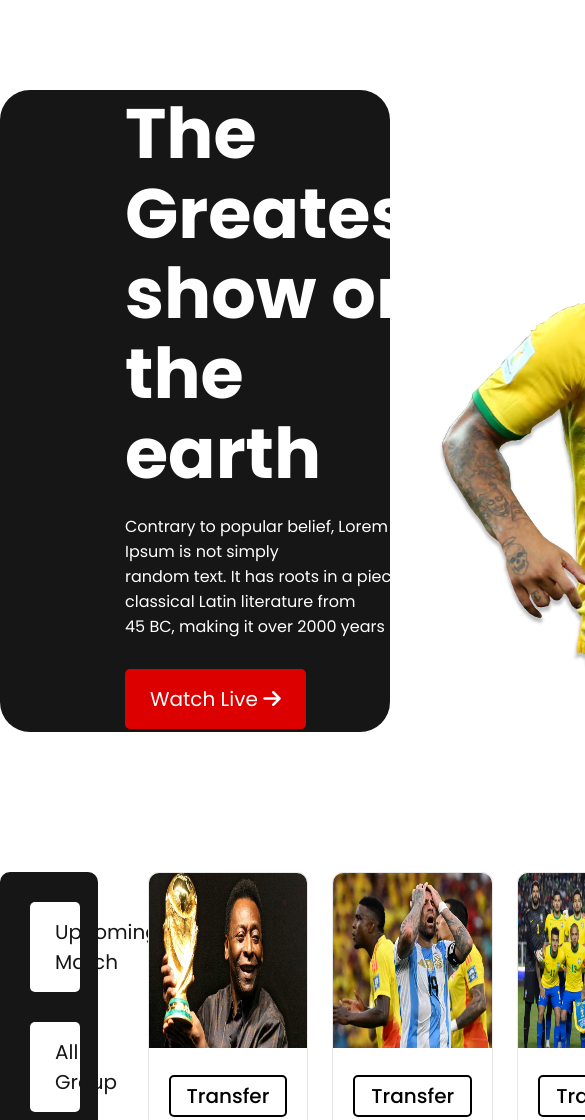
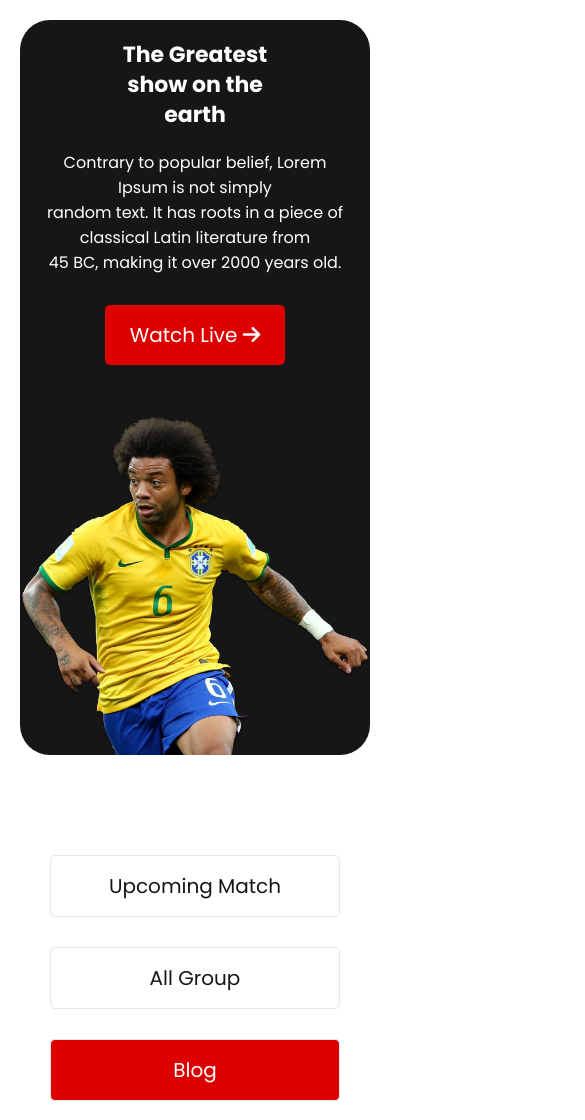
Before and after one commit to Antor-Chowdhury/world-cup, a plain HTML site: page index.html in a window 390 px wide. Shown: the top 1120 px of the page, 585 px wide, since content can reach past the window. Drawn offline with Linux system fonts and the light colour scheme.

Commit message:
made the website responsive for medium and small devices

```diff
--- a/main.css
+++ b/main.css
@@ -8,6 +8,14 @@
 .container {
   max-width: 1414px;
   margin: auto;
+}
+
+.hollow {
+  display: none;
+}
+
+img {
+  max-width: 100%;
 }
 
 .btn-primary {
@@ -44,6 +52,10 @@
 
 .banner-left {
   padding-left: 125px;
+  flex: 1;
+}
+.banner-right {
+  flex: 1;
 }
 
 .banner-right img {
@@ -150,3 +162,98 @@
   font-weight: 500;
   color: #b9b9b9;
 }
+
+/* Responsive Section  */
+
+/* Tab */
+@media screen and (max-width: 992px) {
+  .container {
+    margin:20px;
+    margin
+  }
+  /* Banner */
+  .banner-left {
+    padding: 60px;
+  }
+  .banner-right img {
+    padding-top: 30px;
+  }
+  .banner h2 {
+    font-size: 40px;
+    font-weight: 700;
+    line-height: 50px;
+  }
+  /* upcoming matches */
+  .upcoming-matches {
+    flex-direction: column;
+  }
+  .upcoming-matches-left {
+    flex-direction: row;
+    width: 100%;
+    background-color: transparent;
+  }
+  .upcoming-matches-left > * {
+    flex: 1;
+  }
+  .upcoming-matches-left .btn-primary {
+    border: 1px solid rgb(232, 232, 232);
+  }
+
+  .upcoming-matches-right {
+    grid-template-columns: repeat(2, 1fr);
+  }
+  .footer{
+    padding: 40px;
+    text-align: center;
+  }
+
+  .footer ul {
+    display: grid;
+    grid-template-columns: repeat(4, 1fr);
+  }
+  .footer ul li:nth-child(5) {
+    grid-column: 2;
+}
+.footer ul li:nth-child(6) {
+    grid-column: 3;
+}
+
+}
+
+/* Mobile */
+@media screen and (max-width: 768px) {
+  .banner {
+    flex-direction: column;
+    text-align: center;
+  }
+  .banner-left {
+    padding: 20px;
+  }
+
+  .banner h2 {
+    font-size: 22px;
+    font-weight: 700;
+    line-height: 30px;
+  }
+  .banner-right img {
+    padding: 0;
+  }
+  .upcoming-matches-left {
+    flex-direction: column;
+    width: 100%;
+    background-color: transparent;
+  }
+
+  .upcoming-matches-right {
+    grid-template-columns: repeat(1, 1fr);
+  }
+
+  .footer{
+    padding: 10px;
+  }
+
+  .footer ul {
+    flex-direction: column;
+  }
+
+}
```
